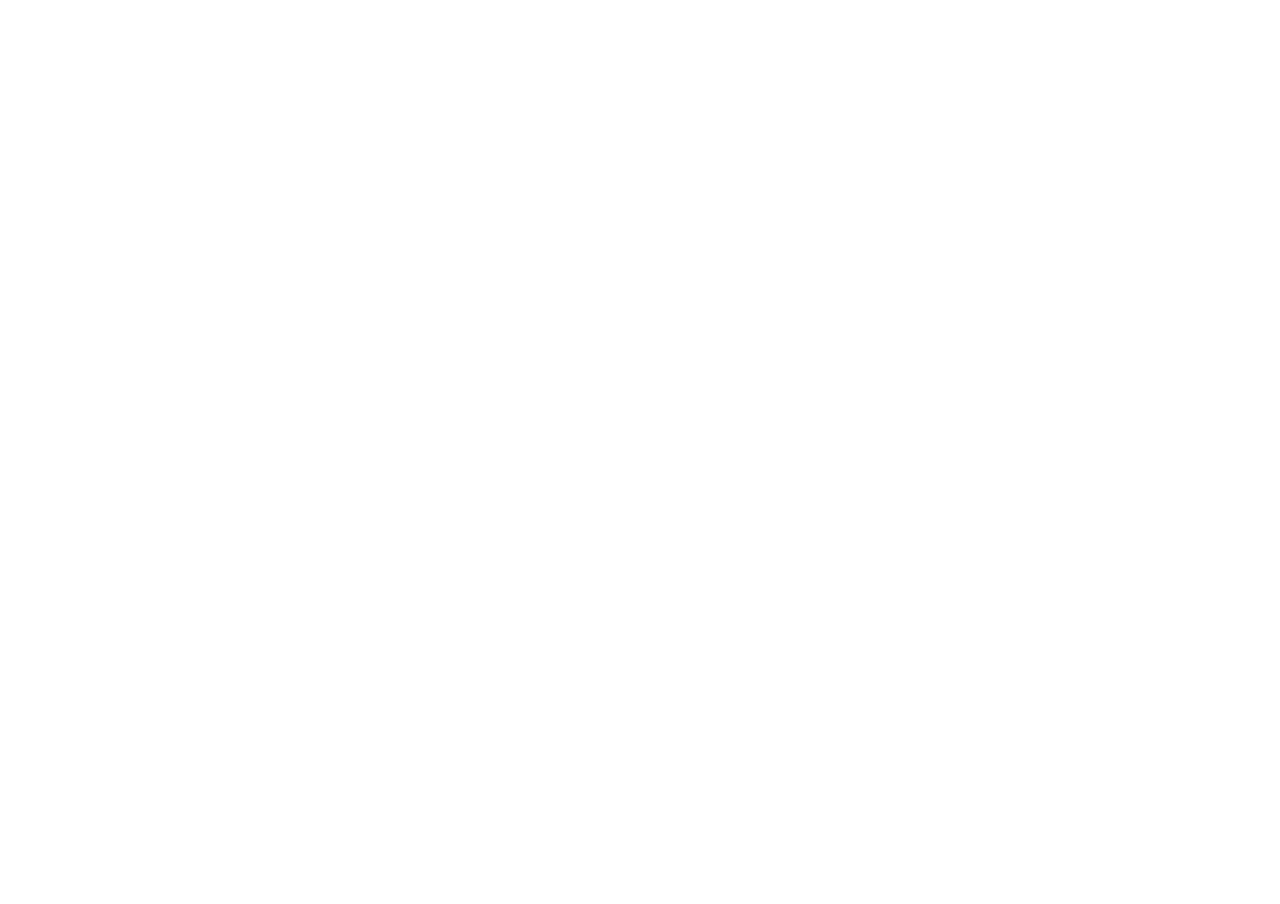
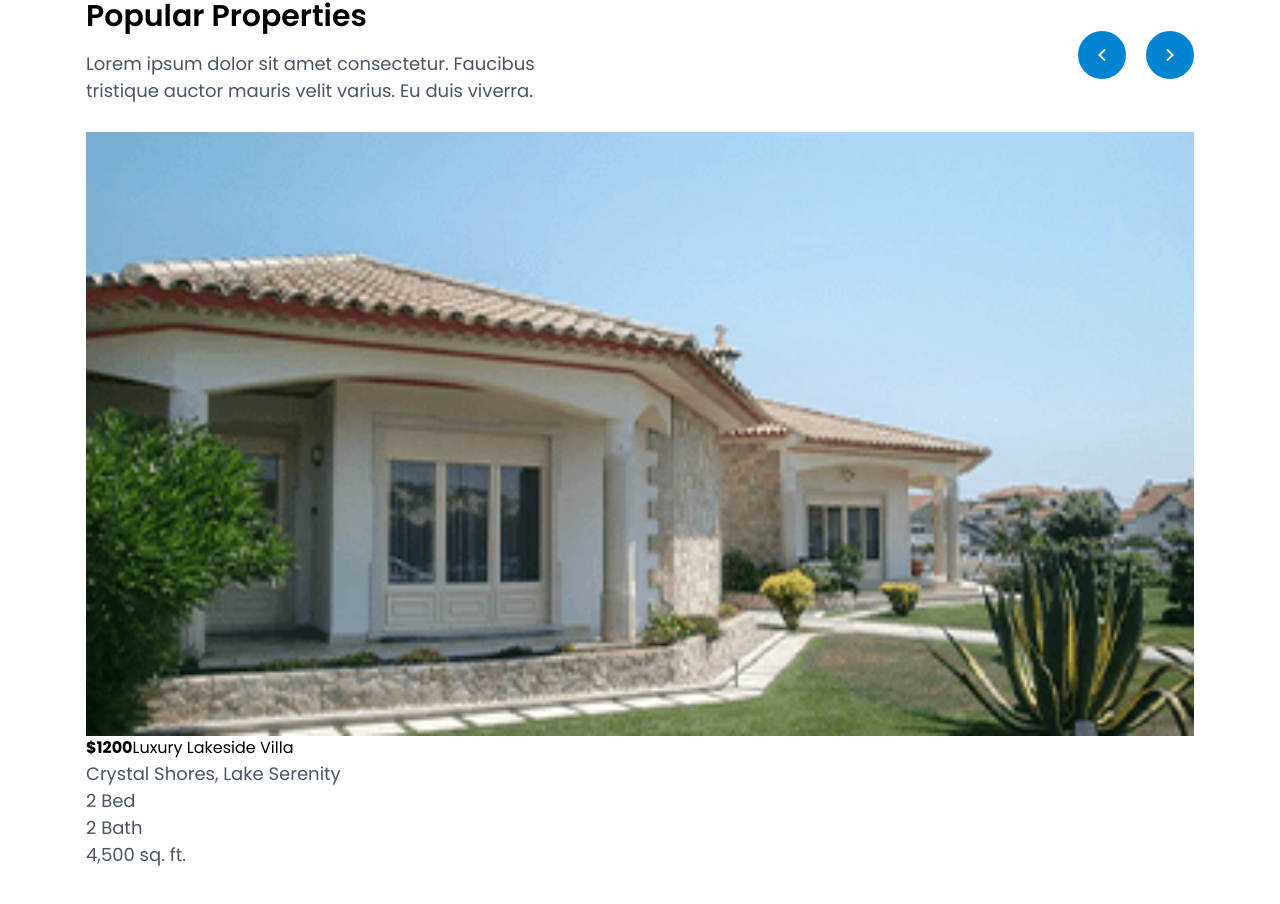
Before and after one commit to Blu-dev24/Real-Estate-Project, a React (Vite) app: page / in a window 1280 px wide. Shown: the part 1012-1916 px from the top of the page. Before the commit the page ends 860 px from the top, so only its background shows below. Built offline with nearby package versions, Linux system fonts and the light colour scheme.

Commit message:
added swiper with popular properties card

```diff
--- a/package.json
+++ b/package.json
@@ -14,6 +14,7 @@
     "@tailwindcss/vite": "^4.1.16",
     "react": "^19.1.1",
     "react-dom": "^19.1.1",
+    "swiper": "^12.0.3",
     "tailwindcss": "^4.1.16"
   },
   "devDependencies": {
--- a/src/App.jsx
+++ b/src/App.jsx
@@ -1,6 +1,7 @@
 import React from 'react'
 import Header from './components/Header.jsx'
 import Hero from './components/Hero.jsx'
+import PopularProperties from './components/PopularProperties.jsx'
 
 const App = () => {
   return (
@@ -8,6 +9,7 @@ const App = () => {
     <Header/>
     <main>
       <Hero/>
+      <PopularProperties/>
     </main>
     </>
   )
--- /dev/null
+++ b/src/components/PopularProperties.jsx
@@ -0,0 +1,64 @@
+import { RiArrowLeftSLine, RiArrowRightSLine } from '@remixicon/react'
+import React from 'react'
+import { cardItems } from '../constant/data'
+import {Swiper, SwiperSlide} from 'swiper/react'
+
+// Swiper Styles
+import 'swiper/css'
+
+const PopularProperties = () => {
+    return (
+        <section className="section pb-[90px] md:pb-[150px]">
+            <div className="container">
+                {/* Title wrapper */}
+                <div className="lg:flex lg:justify-between lg:items-center">
+
+                    <div>
+                        <h2>Popular Properties</h2>
+                        <p className='max-w-[500px] mt-4 mb-7'>Lorem ipsum dolor sit amet consectetur. Faucibus tristique auctor mauris velit varius. Eu duis viverra.</p>
+                    </div>
+
+                    {/* Navigation Buttons */}
+                    <div className="flex items-center gap-5 mb-5">
+                        <button className="bg-sky-600 text-white h-12 w-12 flex items-center justify-center  rounded-full hover:bg-sky-800 transition-colors active:bg-sky-700">
+                            <RiArrowLeftSLine size={24} />
+                        </button>
+                        <button className="bg-sky-600 text-white h-12 w-12 flex items-center justify-center  rounded-full hover:bg-sky-800 transition-colors active:bg-sky-700">
+                            <RiArrowRightSLine size={24} />
+                        </button>
+                    </div>
+                </div>
+
+                {/* Card Wrapper */}
+                <Swiper className="">
+                    {cardItems.map(item => (
+                        <SwiperSlide className=''>
+                            {/* Card */}
+                            <div className="">
+                                {/* Card Image */}
+                                <div className="">
+                                    <img src={item.imgURL} alt={item.name} className='w-full h-full object-cover' />
+                                </div>
+
+                                {/* Card Content */}
+                                <div className="">
+                                    <b className=''>{item.price}</b>
+                                    <a href="#" className=''>{item.name}</a>
+                                    <p>{item.location}</p>
+
+                                    <div className="">
+                                        <p>{item.bed}</p>
+                                        <p>{item.bath}</p>
+                                        <p>{item.area}</p>
+                                    </div>
+                                </div>
+                            </div>
+                        </SwiperSlide>
+                    ))}
+                </Swiper>
+            </div>
+        </section>
+    )
+}
+
+export default PopularProperties
--- a/src/index.css
+++ b/src/index.css
@@ -45,6 +45,14 @@
   p{
     @apply leading-normal text-sm sm:text-base md:text-lg text-gray-600
   }
+
+  .section{
+    @apply pt-[90px] md:pt-[150px]
+  }
+
+  h2{
+    @apply text-2xl sm:text-3xl
+  }
 }
 /* Header */
 
```
Also changed, not shown: src/content.txt, 1 other file (tests, documents, lock files or other folders).
